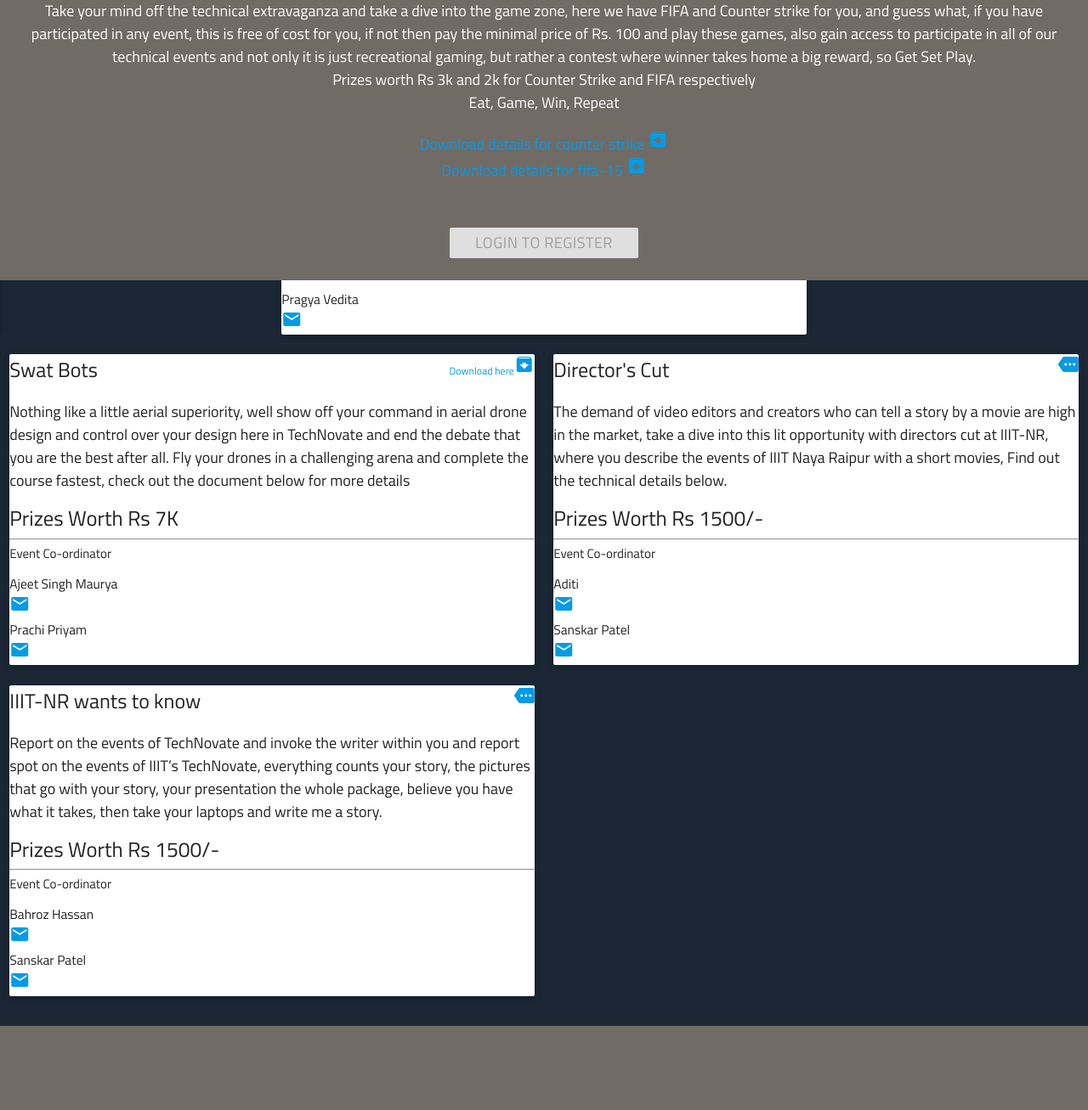
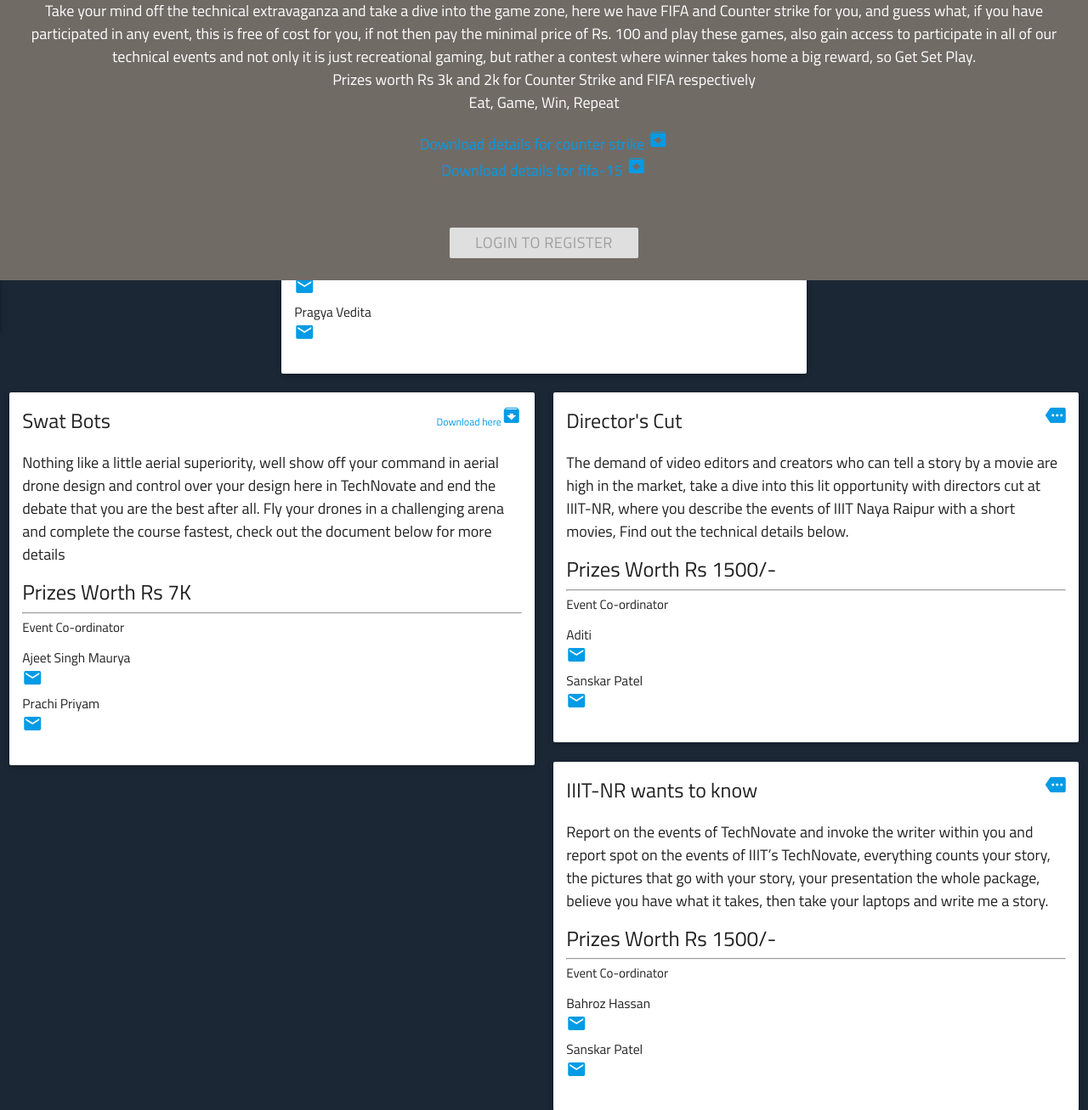
Before and after one commit to rajatgupta310198/Technovate, a Django app: page /techevents/ in a window 1280 px wide. Shown: the part 470-1777 px from the top of the page at 85% size. Before the commit the page ends 1678 px from the top, so only its background shows below. Run offline with Django 3.2, Linux system fonts and the light colour scheme; some libraries are stand-ins or nearby versions.

Commit message:
Update temp.css

```diff
--- a/static/css/temp.css
+++ b/static/css/temp.css
@@ -1010,7 +1010,7 @@ small{font-size:75%}
 @media only screen and (max-width: 360px){.flow-text{font-size:1.2rem}
 }
 .card-panel{transition:box-shadow .25s;padding:20px;margin:0.5rem 0 1rem 0;border-radius:2px;background-color:#fff}
-.card{position:relative;margin:0.5rem 0 1rem 0;background-color:#fff;transition:box-shadow .25s;border-radius:2px}
+.card{position:relative;margin:0.5rem 0 1rem 0;background-color:#fff;transition:box-shadow .25s;border-radius:2px;padding: 15px 15px 15px 15px;}
 .card .card-title{font-size:24px;font-weight:300}
 .card .card-title.activator{cursor:pointer}
 .card.small,.card.medium,.card.large{position:relative}
@@ -1612,5 +1612,3 @@ button.picker__today:focus,button.picker__clear:focus,button.picker__close:focus
 .picker--time .picker__box{font-size:1em;background:#f2f2f2;padding:0}
 @media (min-height: 40.125em){.picker--time .picker__box{margin-bottom:5em}
 }
-
-�
```
